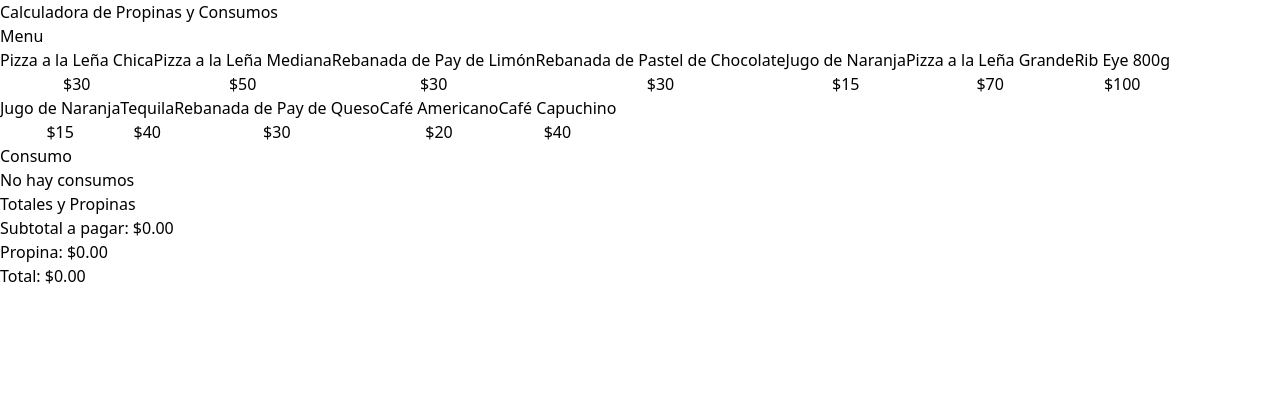
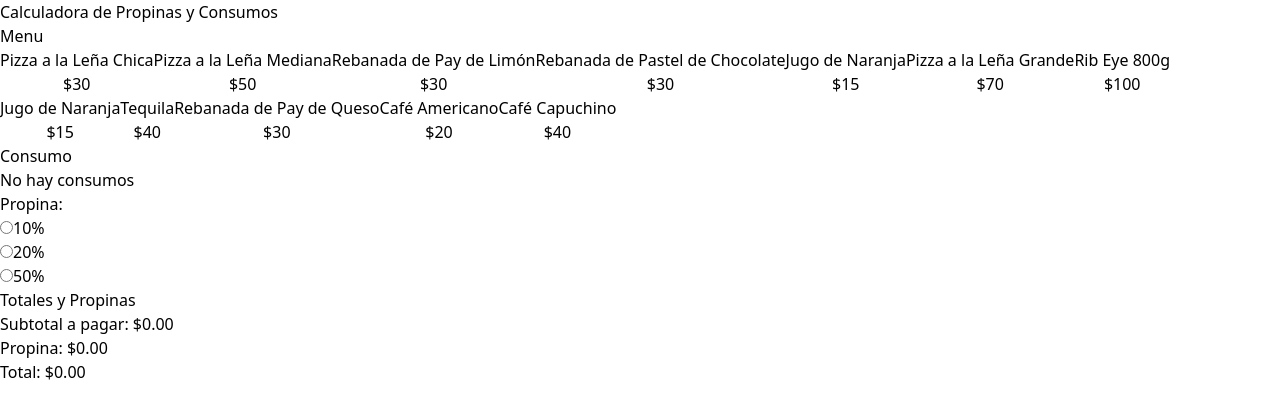
Before and after one commit to hernandw/calculator-propina, a React (Vite) app: page / in a window 1280 px wide. Shown: the top 418 px of the page. Built offline with nearby package versions, Linux system fonts and the light colour scheme.

Commit message:
:sparkles: calculo de porcentaje propinas

```diff
--- a/src/App.tsx
+++ b/src/App.tsx
@@ -1,15 +1,15 @@
 import { useState } from "react";
 import Header from "./components/Header";
-
 import { menuItems } from "./data/data";
 import MenuItem from "./components/MenuItem";
 import { useOrder } from "./components/hooks/useOrder";
 import OrderContent from "./components/OrderContent";
 import OrderTotal from "./components/OrderTotal";
+import TipPercentage from "./components/TipPercentage";
 
 const App = () => {
-  const [data, setData] = useState(menuItems);
-  const { addItem, order, removeItem, total, setTotal } = useOrder();
+  const [data] = useState(menuItems);
+  const { addItem, order, removeItem, tip, setTip } = useOrder();
 
   return (
     <div>
@@ -30,10 +30,17 @@
             {order.length === 0 ? (
               <p className="text-2xl text-center">No hay consumos</p>
             ) : (
-              order.map((item) => <OrderContent key={item.id} item={item} removeItem={removeItem}  />)
+              order.map((item) => (
+                <OrderContent
+                  key={item.id}
+                  item={item}
+                  removeItem={removeItem}
+                />
+              ))
             )}
 
-            <OrderTotal order={order} />
+            <TipPercentage setTip={setTip} />
+            <OrderTotal order={order} tip={tip} />
           </div>
         </div>
       </main>
--- a/src/components/OrderTotal.tsx
+++ b/src/components/OrderTotal.tsx
@@ -1,25 +1,31 @@
 import { formatCurrency } from "../helpers/formatCurrency";
 import { OrderItem } from "../types";
 
+
 type TotalProps = {
   order: OrderItem[];
-
-
-
+  tip: number;
 };
 
-const OrderTotal = ({order}: TotalProps) => {
-
-  const totalAmount = order.reduce((acc, item) => acc + (item.price * item.quantity), 0);
+const OrderTotal = ({ order, tip }: TotalProps) => {
+  const totalAmount = order.reduce(
+    (acc, item) => acc + item.price * item.quantity,
+    0
+  );
   return (
     <div className="space-y-3">
       <h2 className="text-2xl font-black">Totales y Propinas</h2>
-      <p>Subtotal a pagar: <span>{formatCurrency(totalAmount)}</span></p>
+      <p>
+        Subtotal a pagar: <span>{formatCurrency(totalAmount)}</span>
+      </p>
 
-      <p>Propina: <span>{formatCurrency(0)}</span></p>
+      <p>
+        Propina: <span>{formatCurrency(tip * totalAmount)}</span>
+      </p>
 
-      <p>Total: <span>{formatCurrency(0)}</span></p>
-
+      <p>
+        Total: <span>{formatCurrency(0)}</span>
+      </p>
     </div>
   );
 };
--- /dev/null
+++ b/src/components/TipPercentage.tsx
@@ -0,0 +1,47 @@
+import { Dispatch, SetStateAction } from "react";
+
+type PercetageProps = {
+  setTip: Dispatch<SetStateAction<number>>;
+};
+
+const tipOptions = [
+  {
+    id: "tip-10",
+    value: 0.1,
+    label: "10%",
+  },
+  {
+    id: "tip-20",
+    value: 0.2,
+    label: "20%",
+  },
+  {
+    id: "tip-50",
+    value: 0.5,
+    label: "50%",
+  },
+];
+
+const TipPercentage = ({ setTip }: PercetageProps) => {
+  return (
+    <div>
+      <form>
+        <p className="text-xl font-black">Propina:</p>
+        {tipOptions.map((option) => (
+          <div className="flex gap-2 " key={option.id}>
+            <input
+              type="radio"
+              id={option.id}
+              name="tip"
+              value={option.value}
+              onChange={(e) => setTip(+e.target.value)}
+            />
+            <label htmlFor={option.id}>{option.label}</label>
+          </div>
+        ))}
+      </form>
+    </div>
+  );
+};
+
+export default TipPercentage;
--- a/src/components/hooks/useOrder.ts
+++ b/src/components/hooks/useOrder.ts
@@ -5,7 +5,8 @@
   const [order, setOrder] = useState<OrderItem[]>(
     JSON.parse(localStorage.getItem("order") || "[]")
   );
-  const [total, setTotal] = useState(0)
+  const [total, setTotal] = useState(0);
+  const [tip, setTip] = useState(0)
 
   useEffect(() => {
     localStorage.setItem("order", JSON.stringify(order));
@@ -35,6 +36,8 @@
     order,
     removeItem,
     total,
-    setTotal
+    setTotal,
+    tip,
+    setTip
   };
 };
```
